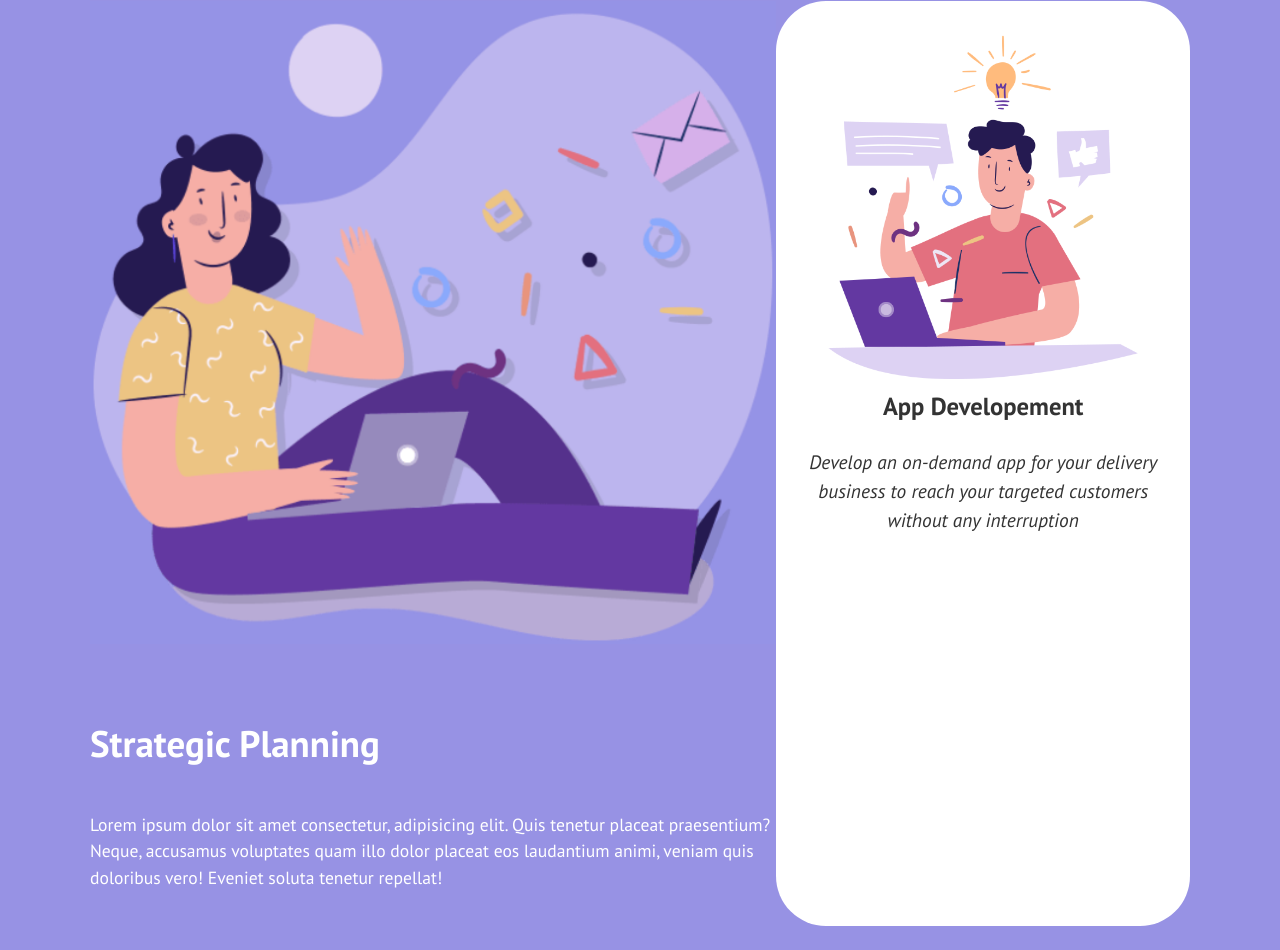
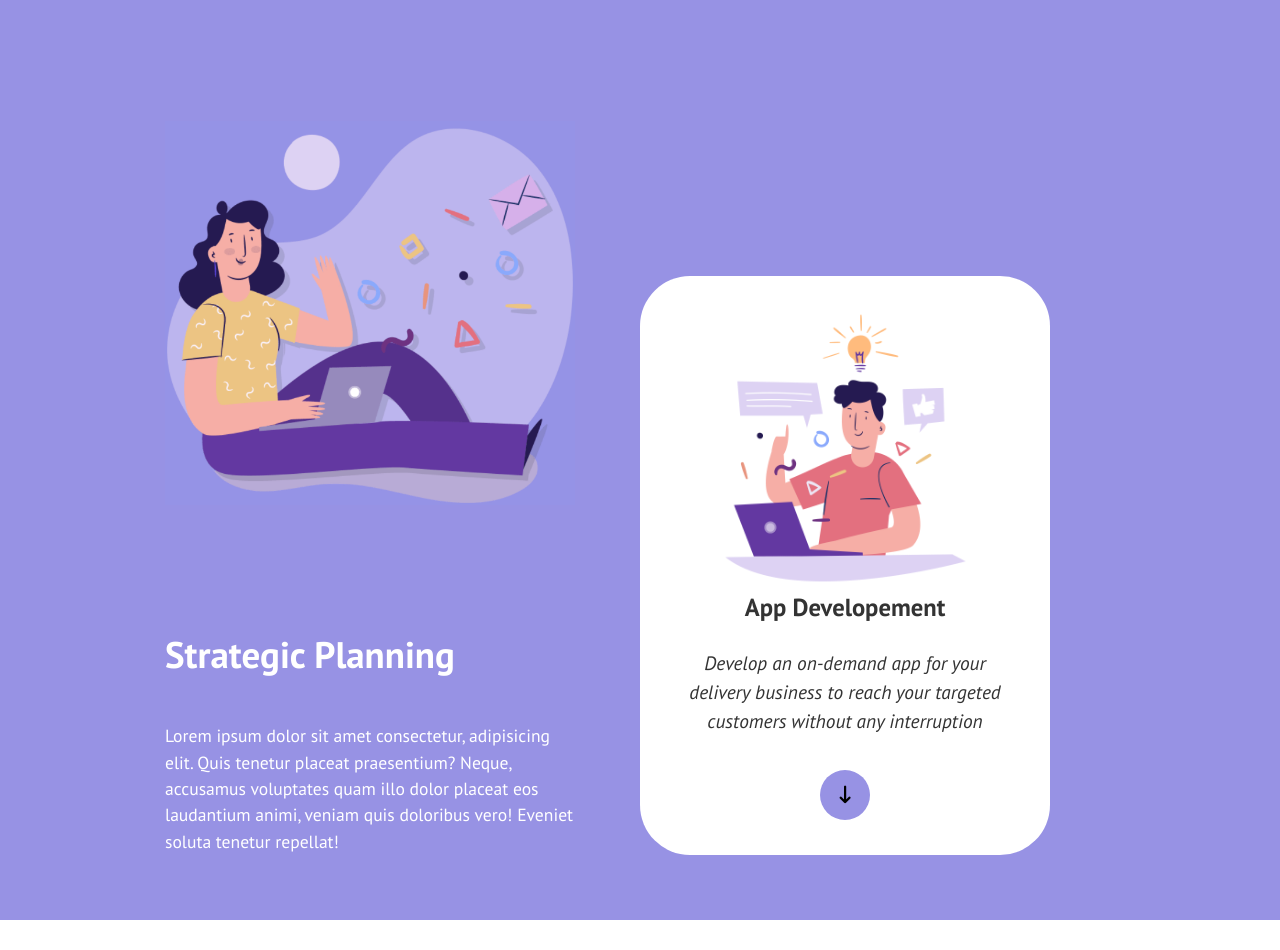
Before and after one commit to CarloSalaris/htmlcss-responsive-layout, a plain HTML site: page index.html in a window 1280 px wide. Shown: the part 930-1880 px from the top of the page. Drawn offline with Linux system fonts and the light colour scheme.

Commit message:
Planning section complete content

```diff
--- a/css/style.css
+++ b/css/style.css
@@ -20,7 +20,7 @@ body {
 }
 
 section {
-    padding: 60px 0;
+    padding: 65px 0;
  }
 
 h2 {
@@ -259,6 +259,10 @@ main {
 
     @media all and (min-width: 480px) {
 
+        #developer {
+            margin-bottom: 40px;
+        }
+
         #developer .container {
             display: grid;
             grid-template-columns: calc((100% - 40px) / 3) calc((100% - 40px) / 3) calc((100% - 40px) / 3);
@@ -308,9 +312,10 @@ main {
     margin-bottom: 70px;
 }
 
+
 /* Blocco App Developement */
 #planning #app-dev {
-    padding: 30px;
+    padding: 35px;
     border-radius: 50px;
 }
 
@@ -318,12 +323,61 @@ main {
     font-size: 1.1em;
 }
 
+#planning #app-dev button#arrow {
+    margin-top: 35px;
+    font-size: 1em;
+    height: 50px;
+    width: 50px;
+    border-radius: 50%;
+    background-color:#9792e4 ;
+}
+
+    /* RESPONSIVE TABLET E DESKTOP */
+
+    @media all and (min-width: 480px) {
+        #planning {
+            padding-top: 130px;
+        }
+
+        #planning #strat-plan h2 {
+            font-size: 4em;
+        }
+
+        #planning #strat-plan img {
+            margin-bottom: 120px;
+        }
+    }
+
+
     /* RESPONSIVE DESKTOP */
     @media all and (min-width: 811px) {
+
         #planning .container {
             display: flex;
             justify-content: center;
+            align-items: flex-end;
         }
+
+        #planning .container >* {
+            max-width: 410px;
+            margin-right: 65px;
+        }
+
+        #planning #strat-plan {
+            margin-bottom: 0;
+        }
+
+        #planning #strat-plan h2 {
+            font-size: 2.1em;
+        }
+
+        #planning #app-dev img {
+            max-width: 275px;
+        }
+
+
+
+
     }
 
 
--- a/index.html
+++ b/index.html
@@ -154,9 +154,9 @@
                         </i>
                     </p>
 
-                    <span class="arrow">
-
-                    </span>
+                    <button id="arrow">
+                        <i class="fa-solid fa-arrow-down-long"></i>
+                    </button>
                 </div>
 
             </div>
```
Lines whose indentation alone changed are shown as unchanged.
